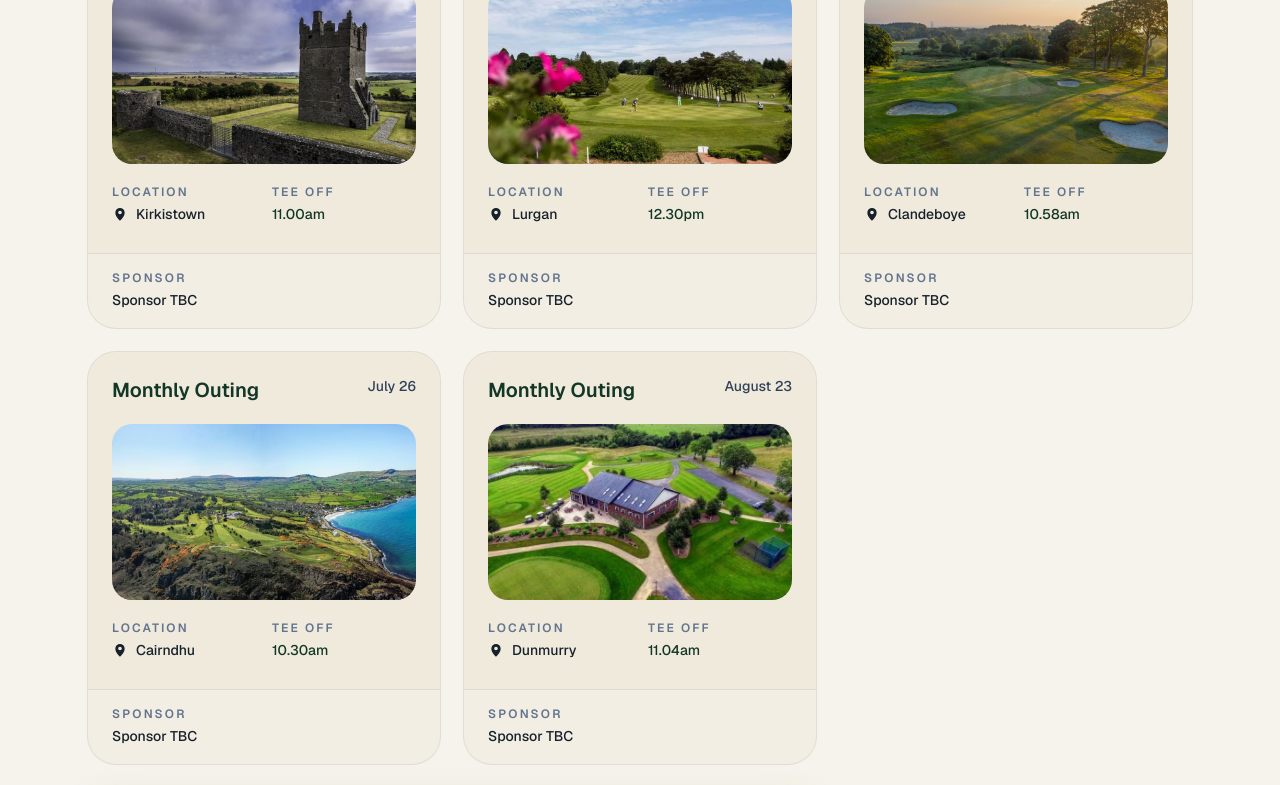
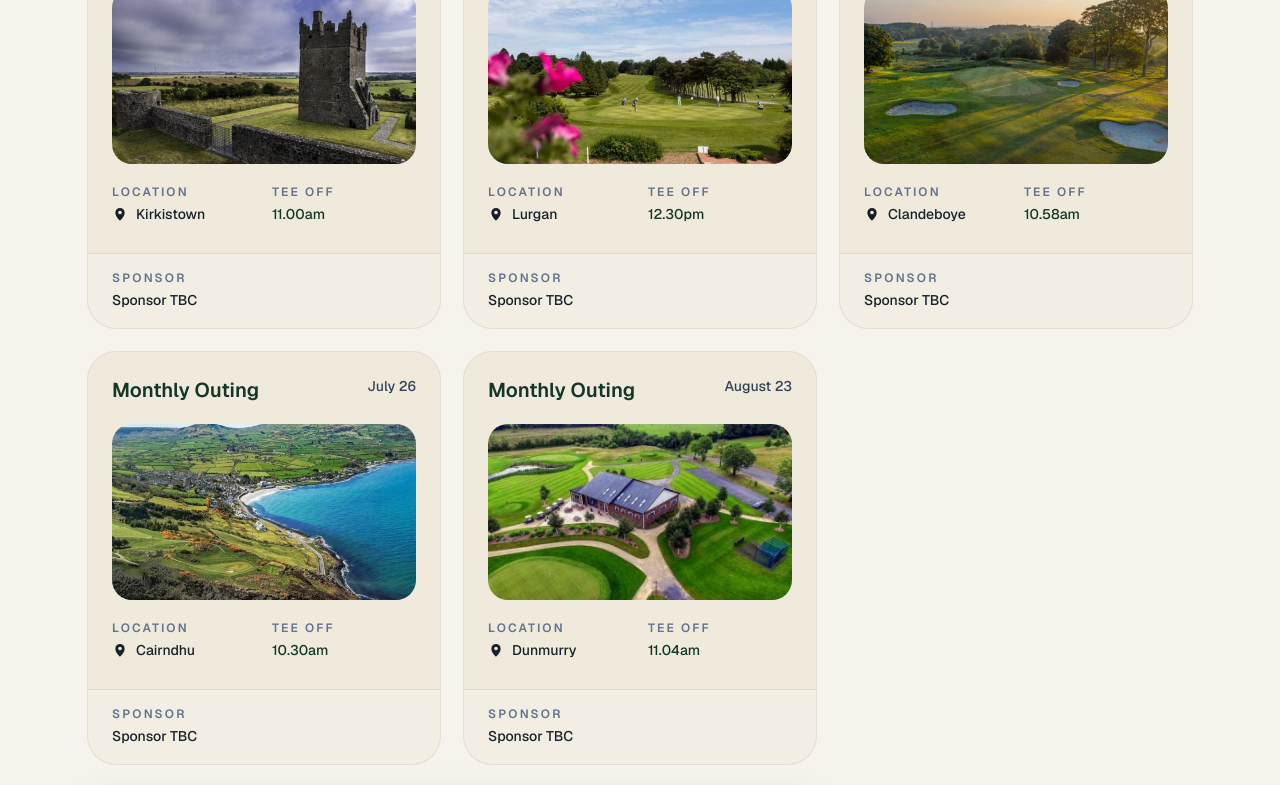
Before and after one commit to scott2dev/imperial-golf-society, a Next.js app: page /fixtures in a window 1280 px wide. Shown: the part 408-1193 px from the top of the page. Built offline with nearby package versions, Linux system fonts and the light colour scheme.

Commit message:
Fix cairndhu image

```diff
--- a/src/app/fixtures/page.tsx
+++ b/src/app/fixtures/page.tsx
@@ -49,7 +49,7 @@ const fixtures = [
     date: "July 26",
     course: "Cairndhu",
     teeTime: "10.30am",
-    imageSrc: "/cairndhu.jfif",
+    imageSrc: "/cairndhu.jpg",
     imageAlt: "Cairndhu Golf Club",
     mapsUrl: "https://www.google.com/maps/search/?api=1&query=Cairndhu+Golf+Club",
     sponsorName: "Sponsor TBC",
```
Also changed, not shown: public/cairndhu.jfif (deleted), public/cairndhu.jpg (added).
